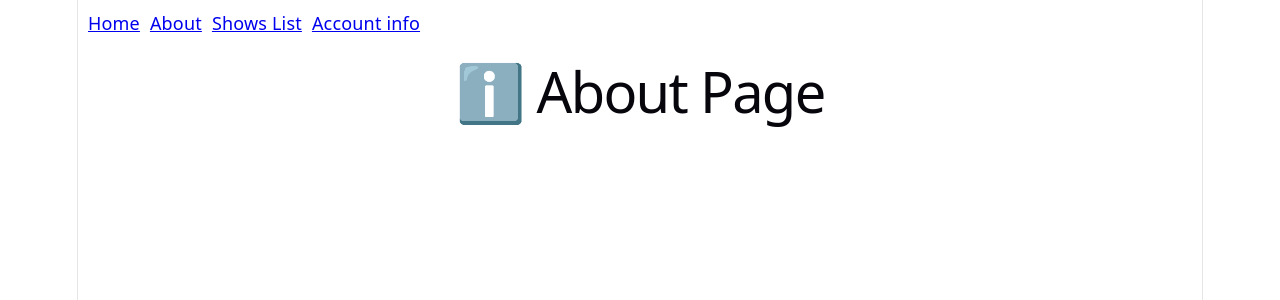
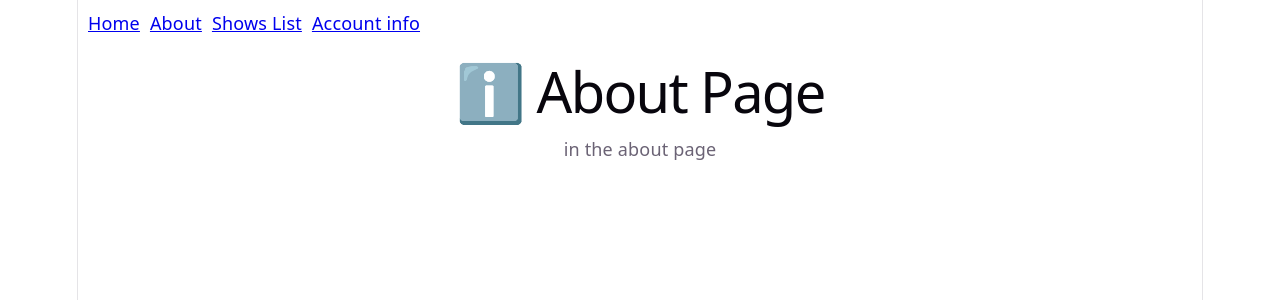
Before and after one commit to Rajasi-Desai/Shows-Tracker, a React (Vite) app in the folder client/: page /about in a window 1280 px wide. Shown: the top 300 px of the page. Built offline with nearby package versions, Linux system fonts and the light colour scheme; no server answers.

Commit message:
account page url fix

```diff
--- a/client/src/App.jsx
+++ b/client/src/App.jsx
@@ -1,6 +1,6 @@
 import { useState } from 'react'
 import { Home } from './pages/homepage'
-import { About } from './pages/Temppage'
+import { About } from './pages/AboutPage'
 import ShowList from './pages/ShowList';
 
 import { BrowserRouter, Routes, Route, Link } from 'react-router-dom';
@@ -13,7 +13,7 @@ import Account  from './pages/Account';
 
 function App() {
   const [count, setCount] = useState(0)
-  const accountId = 23700911;
+  const accountId = import.meta.env.VITE_ACCOUNT_ID; // my account id for TMDB
 
   return (
     <>
--- /dev/null
+++ b/client/src/pages/AboutPage.jsx
@@ -0,0 +1,11 @@
+// src/pages/About.jsx
+export function About() {
+  return (
+    <>
+      <h1>ℹ️ About Page</h1>
+      <div>
+        <p> in the about page</p>
+      </div>
+    </>
+  );
+}
--- a/client/src/pages/Temppage.jsx
+++ /dev/null
@@ -1,4 +0,0 @@
-// src/pages/About.jsx
-export function About() {
-  return <h1>ℹ️ About Page</h1>;
-}
```
Also changed, not shown: 1 other file (tests, documents, lock files or other folders).
